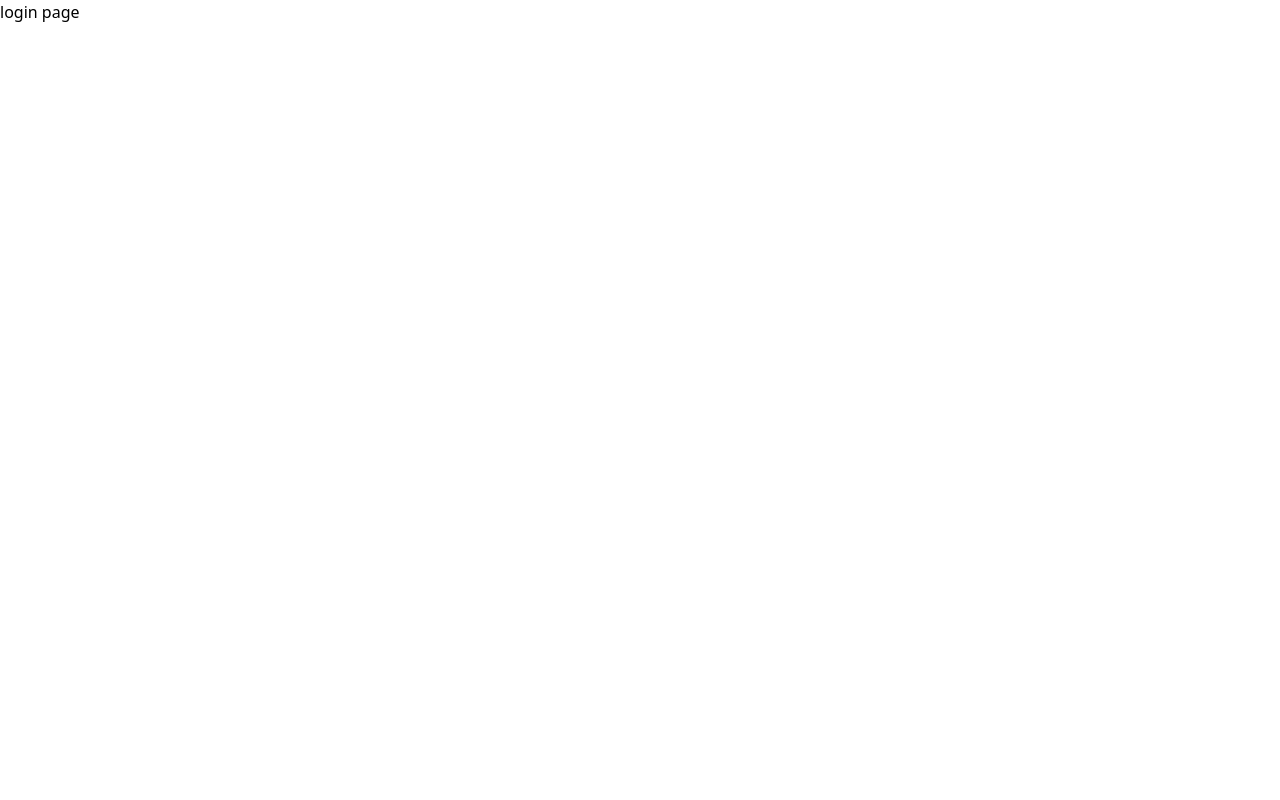
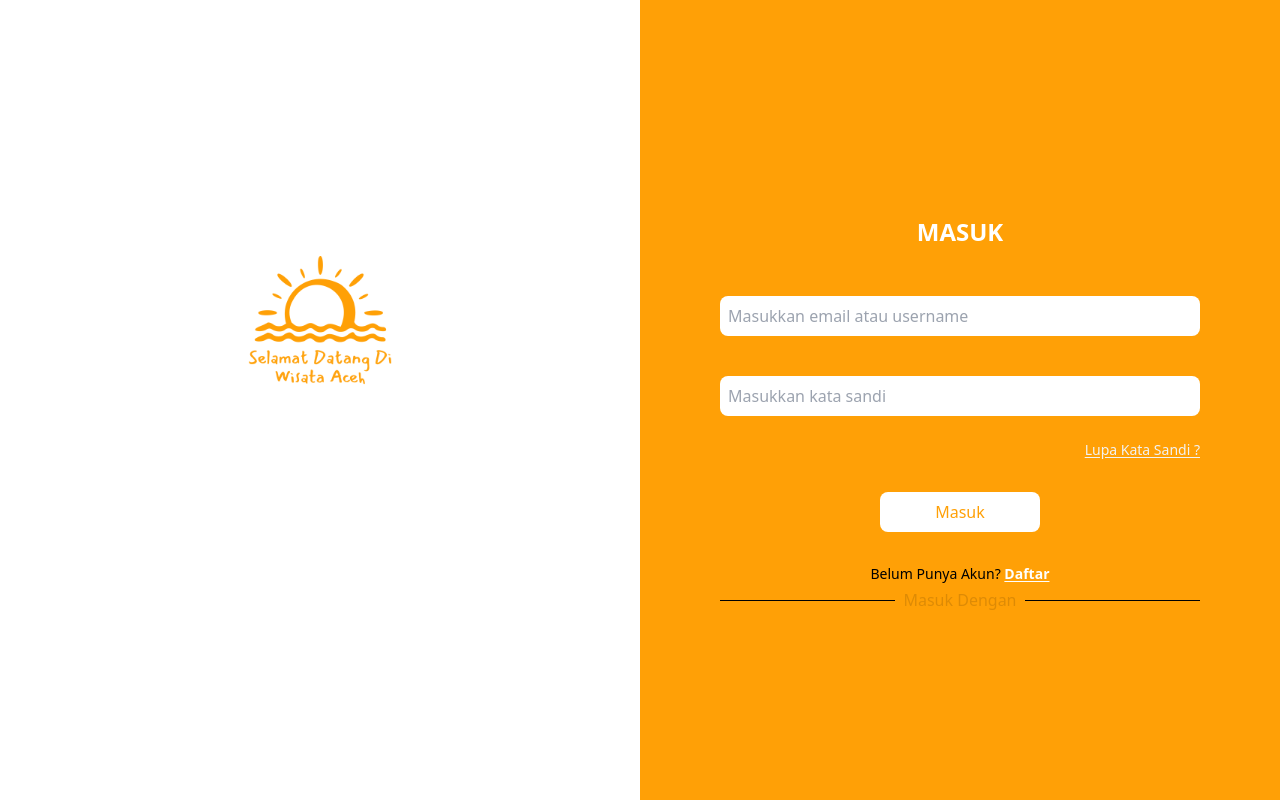
Before and after one commit to izmahaerill/pariwisata-aceh, a React (Vite) app: page /login in a window 1280 px wide. Built offline with nearby package versions, Linux system fonts and the light colour scheme.

Commit message:
Menambahkan isi file login

```diff
--- a/package.json
+++ b/package.json
@@ -12,6 +12,7 @@
   "dependencies": {
     "react": "^18.2.0",
     "react-dom": "^18.2.0",
+    "react-icons": "^5.2.1",
     "react-router-dom": "^6.23.0"
   },
   "devDependencies": {
--- a/src/components/Navigation.jsx
+++ b/src/components/Navigation.jsx
@@ -75,11 +75,11 @@ export default function Navigation({ children }) {
                 </div>
               )}
             </div>
-            <a href="/auth">
+            <a href="/login">
               <button className="outline outline-1 outline-yellow-primary py-[2px] px-5 rounded-md hover:bg-yellow-primary hover:text-white duration-150 ease-in-out">
                 Login
               </button>
-            </a>
+              </a>
           </div>
         </nav>
       </header>
--- a/src/pages/login/index.jsx
+++ b/src/pages/login/index.jsx
@@ -1,5 +1,55 @@
 import React from "react";
+import LOGO from '/images/Logo.png';
 
 export default function Login() {
-  return <div>login page</div>;
+  return (
+    <div className="w-full h-screen flex">
+      <div className="w-1/2 h-full flex flex-col bg-white">
+        <img src={LOGO} alt="Logo" className="mx-2 my-4 p-60"/>
+      </div>
+
+      <div className="w-1/2 h-full flex flex-col items-center justify-center bg-yellow-primary">
+        <h1 className="text-2xl text-[#ffffff] font-semibold my-6">MASUK</h1>
+
+        <div className="w-full flex items-center justify-center my-4">
+          <input
+            type="email"
+            placeholder="Masukkan email atau username"
+            className="w-3/4 text-yellow-primary my-2 bg-[#ffffff] rounded-lg p-2"
+          />
+        </div>
+
+        <div className="w-full flex items-center justify-center my-2">
+          <input
+            type="password"
+            placeholder="Masukkan kata sandi"
+            className="w-3/4 text-yellow-primary my-2 bg-[#ffffff] rounded-lg p-2"
+          />
+        </div>
+
+        <div className="w-3/4 flex justify-end m-2">
+          <p className="text-sm font-normal text-gray-secondary whitespace-nowrap cursor-pointer underline underline-offset-2 text-right">
+            Lupa Kata Sandi ?
+          </p>
+        </div>
+
+        <div className="w-full flex justify-center my-4">
+          <button className="w-1/4 text-yellow-primary my-2 bg-[#ffffff] rounded-lg p-2 text-center">
+            Masuk
+          </button>
+        </div>
+
+        <div className="w-full flex items-center justify-center my-2">
+          <p className="text-sm font-normal text-[#000000]">
+            Belum Punya Akun? <span className="font-semibold underline underline-offset-2 cursor-pointer text-[#ffffff]">Daftar</span>
+          </p>
+        </div>
+
+        <div className="w-full flex items-center justify-center relative py-2">
+          <div className="w-3/4 h-[1px] bg-black"></div>
+          <p className="text-md absolute font-normal text-[#00000022] bg-yellow-primary px-2">Masuk Dengan</p>
+        </div>
+      </div>
+    </div>
+  );
 }
```
Also changed, not shown: public/images/Logo.png (added), 1 other file (tests, documents, lock files or other folders).
